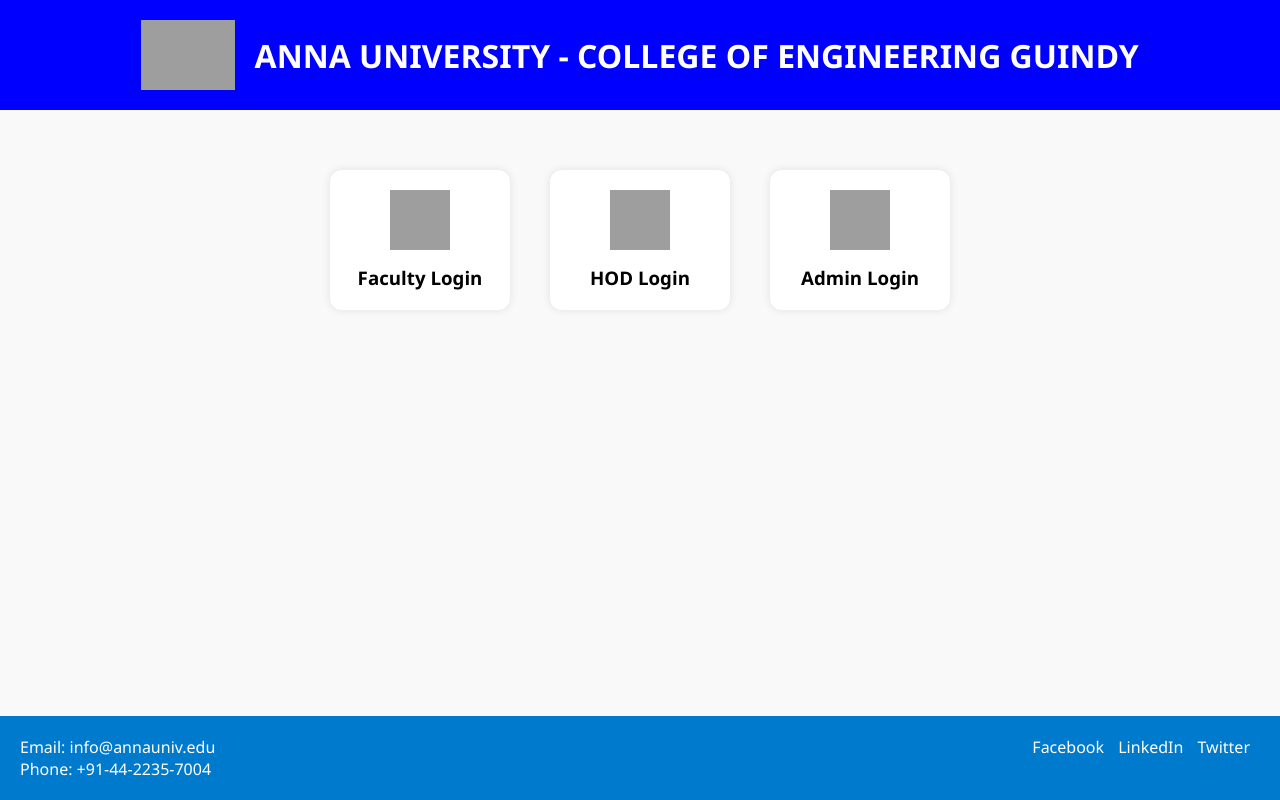
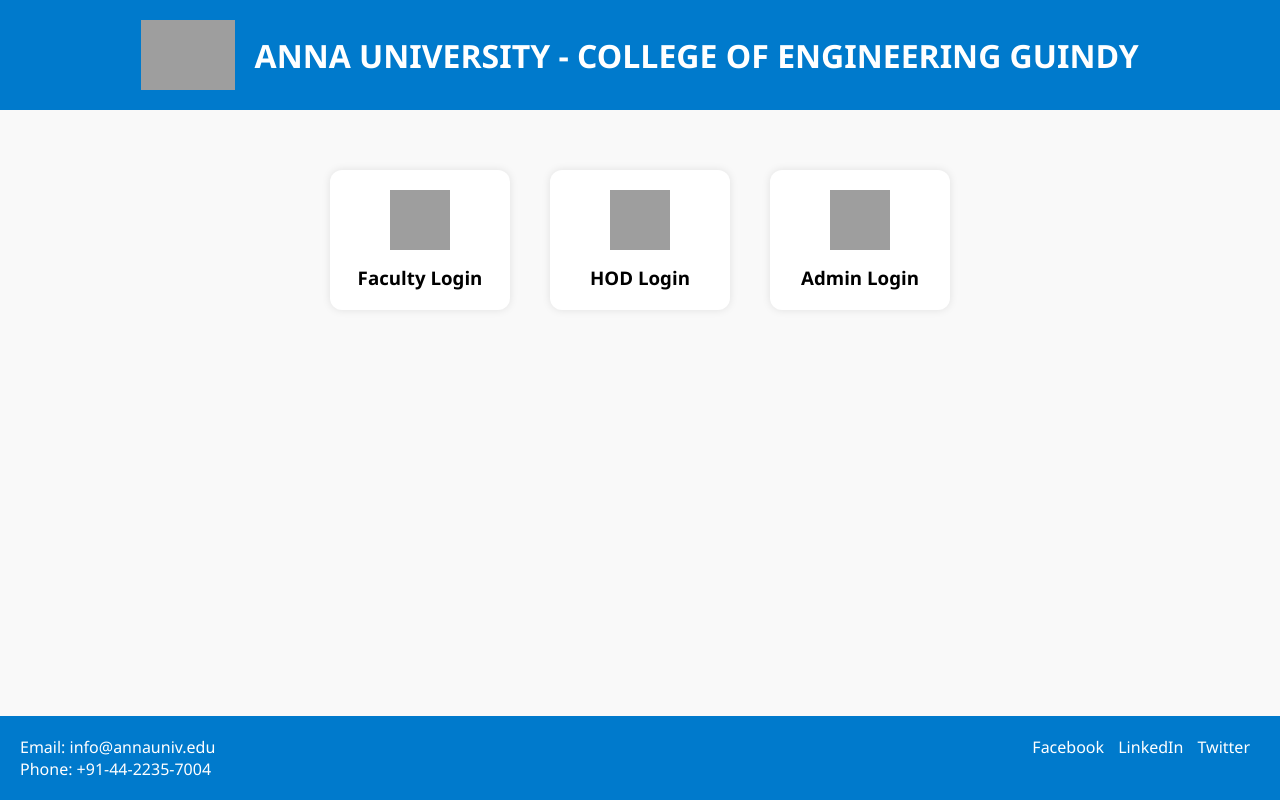
Before and after one commit to GokulSachi-py/faculty-management, a website: page public/index.html in a window 1280 px wide. Drawn offline with Linux system fonts and the light colour scheme; grey boxes are pictures that could not be loaded.

Commit message:
test commt

```diff
--- a/public/style.css
+++ b/public/style.css
@@ -13,7 +13,7 @@
   /* ------------------ HOMEPAGE (index.html) ------------------ */
 
   header {
-    background-color: blue;
+    background-color: #007acc;
     padding: 20px;
     color: white;
     text-align: center;
```
Also changed, not shown: public/faculty.html (added).
